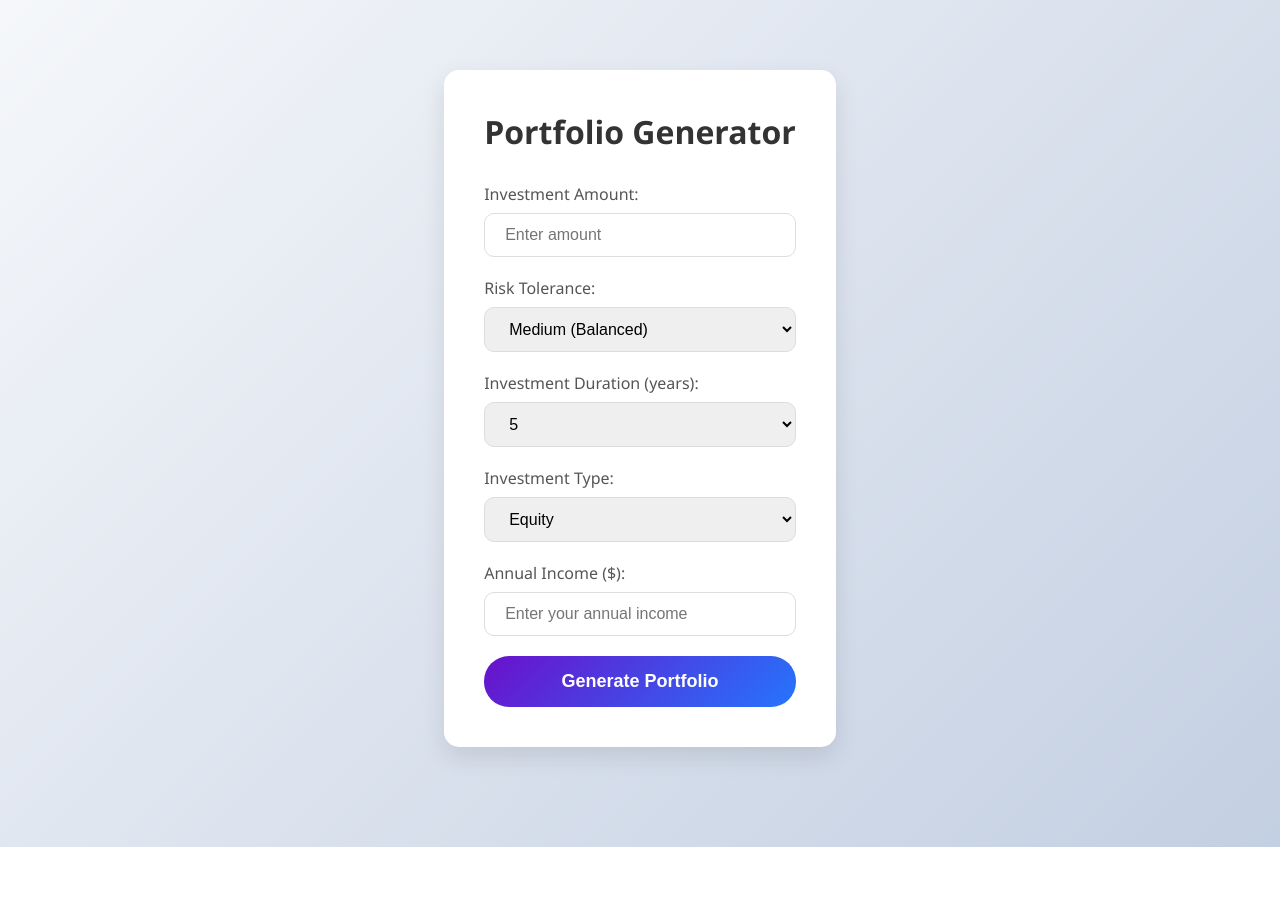
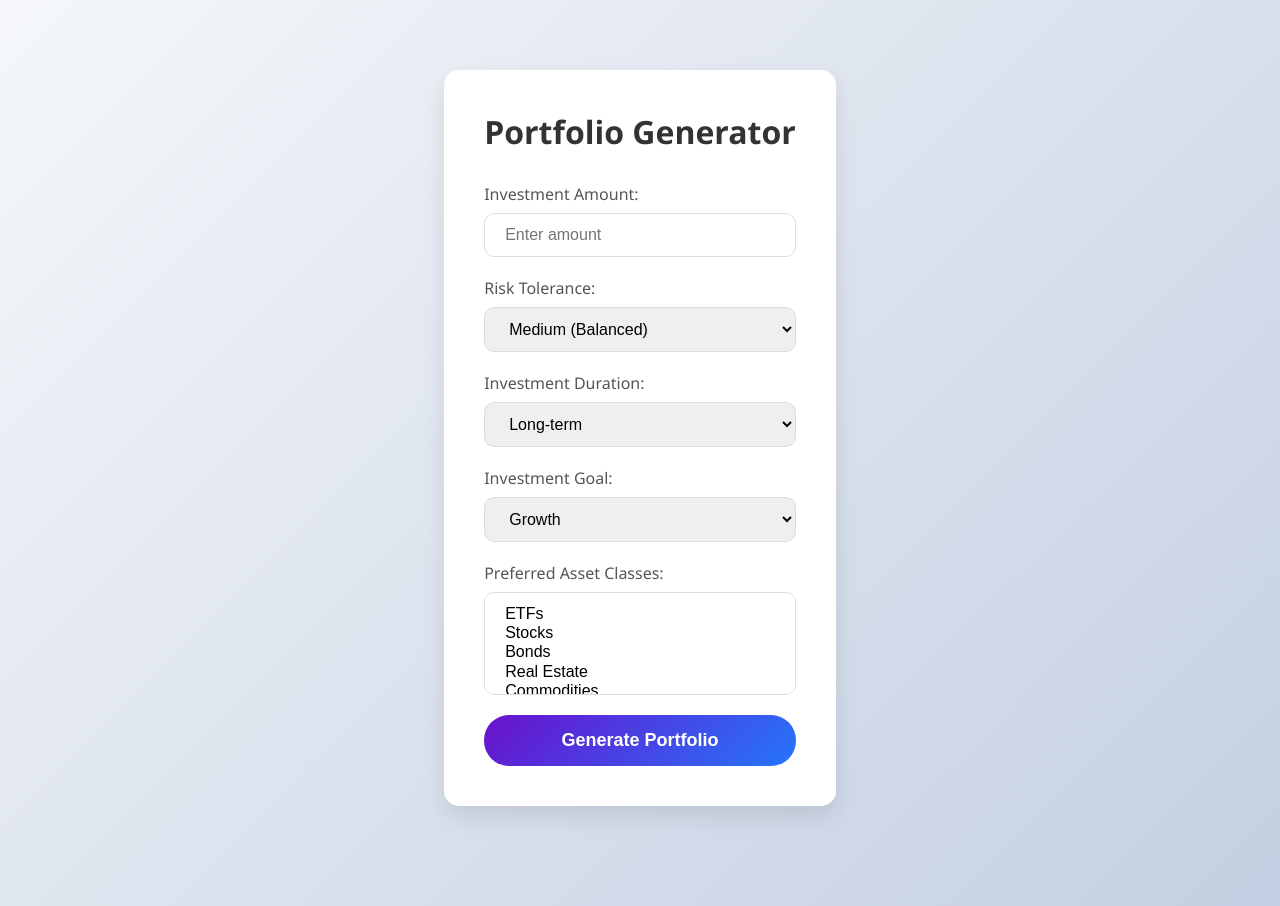
Before and after one commit to llaliotis/Portfolio-Generator, a React (Create React App) app in the folder client/: page / in a window 1280 px wide. Before the commit the page ends 847 px from the top, so only its background shows below. Built offline with nearby package versions, Linux system fonts and the light colour scheme.

Commit message:
Modified Portfolio Generator, added fields

```diff
--- a/client/src/App.js
+++ b/client/src/App.js
@@ -1,12 +1,12 @@
 import React, { useState } from 'react';
-import './App.css'; // Import the updated CSS file
+import './App.css'; // Import a CSS file for styling
 
 function App() {
   const [amount, setAmount] = useState('');
   const [riskTolerance, setRiskTolerance] = useState('medium');
-  const [investmentDuration, setInvestmentDuration] = useState('5');
-  const [investmentType, setInvestmentType] = useState('equity');
-  const [income, setIncome] = useState('');
+  const [investmentDuration, setInvestmentDuration] = useState('long-term');
+  const [investmentGoal, setInvestmentGoal] = useState('growth');
+  const [preferredAssetClasses, setPreferredAssetClasses] = useState([]); // New state for dropdown
   const [portfolio, setPortfolio] = useState('');
   const [error, setError] = useState(null);
   const [loading, setLoading] = useState(false);
@@ -29,8 +29,8 @@ function App() {
           amount,
           risk_tolerance: riskTolerance,
           investment_duration: investmentDuration,
-          investment_type: investmentType,
-          income,
+          investment_goal: investmentGoal,
+          preferred_asset_classes: preferredAssetClasses
         }),
       });
 
@@ -44,18 +44,19 @@ function App() {
       }
 
       const data = await response.json();
-      // Convert the portfolio object to a string if needed
-      setPortfolio(
-        typeof data.portfolio === 'object'
-          ? JSON.stringify(data.portfolio, null, 2)
-          : data.portfolio
-      );
+      setPortfolio(typeof data.portfolio === 'object' ? JSON.stringify(data.portfolio, null, 2) : data.portfolio);
     } catch (error) {
       console.error('Error fetching portfolio:', error);
       setError(error.message);
     } finally {
       setLoading(false);
     }
+  };
+
+  // Handler for changing the preferred asset classes
+  const handlePreferredAssetClassesChange = (e) => {
+    const selectedOptions = Array.from(e.target.selectedOptions, option => option.value);
+    setPreferredAssetClasses(selectedOptions);
   };
 
   return (
@@ -86,44 +87,50 @@ function App() {
             <option value="high">High (Aggressive)</option>
           </select>
         </div>
+
+        {/* New fields for investment duration and goal */}
         <div className="form-group">
-          <label htmlFor="investmentDuration">Investment Duration (years):</label>
+          <label htmlFor="investmentDuration">Investment Duration:</label>
           <select
             id="investmentDuration"
             value={investmentDuration}
             onChange={(e) => setInvestmentDuration(e.target.value)}
             required
           >
-            <option value="1">1</option>
-            <option value="3">3</option>
-            <option value="5">5</option>
-            <option value="10">10</option>
+            <option value="short-term">Short-term</option>
+            <option value="long-term">Long-term</option>
           </select>
         </div>
         <div className="form-group">
-          <label htmlFor="investmentType">Investment Type:</label>
+          <label htmlFor="investmentGoal">Investment Goal:</label>
           <select
-            id="investmentType"
-            value={investmentType}
-            onChange={(e) => setInvestmentType(e.target.value)}
+            id="investmentGoal"
+            value={investmentGoal}
+            onChange={(e) => setInvestmentGoal(e.target.value)}
             required
           >
-            <option value="equity">Equity</option>
-            <option value="bonds">Bonds</option>
-            <option value="real_estate">Real Estate</option>
-            <option value="commodities">Commodities</option>
+            <option value="growth">Growth</option>
+            <option value="income">Income</option>
+            <option value="capital-preservation">Capital Preservation</option>
           </select>
         </div>
+
+        {/* Dropdown for preferred asset classes */}
         <div className="form-group">
-          <label htmlFor="income">Annual Income ($):</label>
-          <input
-            id="income"
-            type="number"
-            value={income}
-            onChange={(e) => setIncome(e.target.value)}
-            placeholder="Enter your annual income"
-            required
-          />
+          <label htmlFor="preferredAssetClasses">Preferred Asset Classes:</label>
+          <select
+            id="preferredAssetClasses"
+            multiple
+            value={preferredAssetClasses}
+            onChange={handlePreferredAssetClassesChange}
+          >
+            <option value="etf">ETFs</option>
+            <option value="stocks">Stocks</option>
+            <option value="bonds">Bonds</option>
+            <option value="real-estate">Real Estate</option>
+            <option value="commodities">Commodities</option>
+            <option value="cryptocurrency">Cryptocurrency</option>
+          </select>
         </div>
         <button type="submit" disabled={loading}>
           {loading ? 'Generating...' : 'Generate Portfolio'}
```
Also changed, not shown: 1 other file (tests, documents, lock files or other folders).
